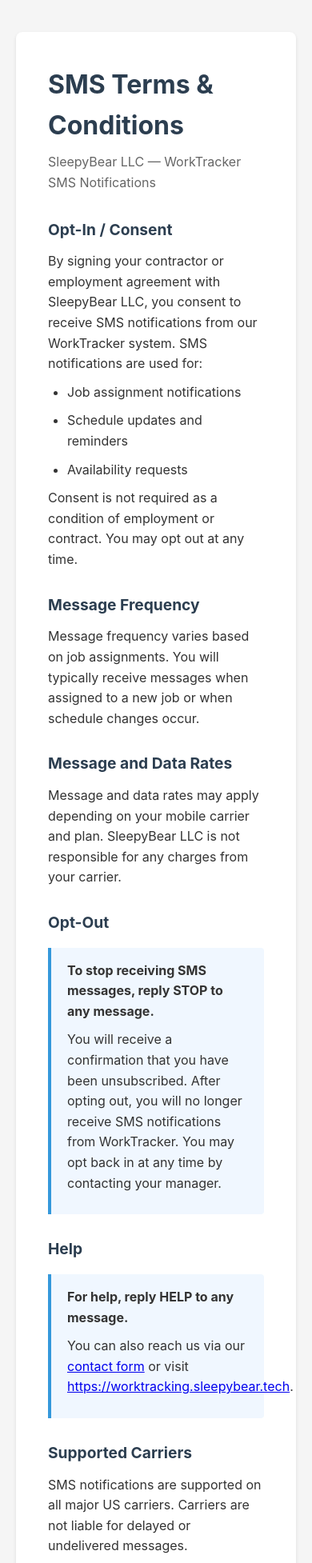
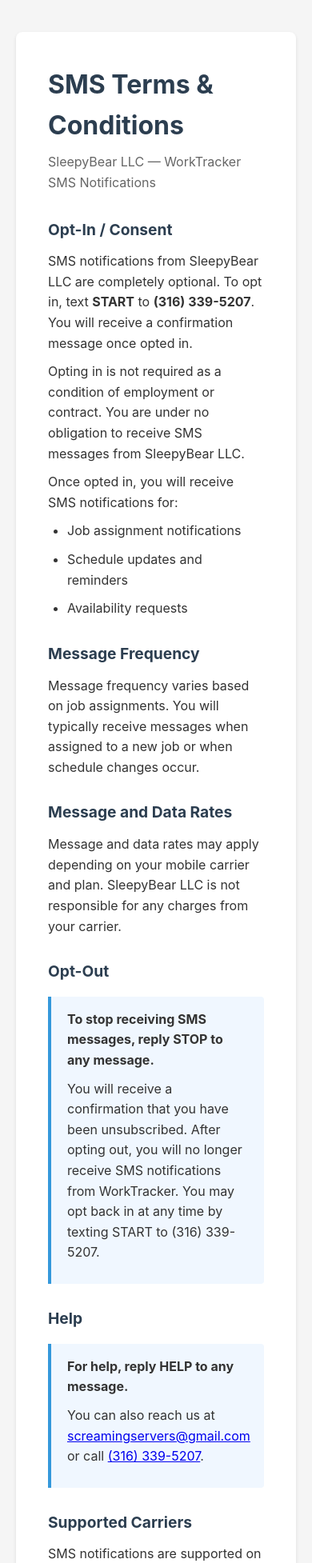
Before and after one commit to jconnellyks-commits/work-tracking-system, a Flask app: page /sms-terms in a window 390 px wide. Shown: the top 1954 px of the page at 80% size. Run offline with Flask 3, Linux system fonts and the light colour scheme; parts of the project's set-up code (start-up, migrations or seed data) failed here and were passed over.

Commit message:
fix: Update SMS terms to keyword opt-in, add real contact info
- Change opt-in from contract-based to keyword opt-in (text START)
- Fix opt-back-in to say "text START" instead of "contact manager"
- Add email and phone to Help and Contact sections
- Removes forced opt-in perception flagged by Sangoma reviewer

Co-Authored-By: Claude Opus 4.6 <noreply@anthropic.com>

```diff
--- a/app/templates/sms_terms.html
+++ b/app/templates/sms_terms.html
@@ -25,13 +25,14 @@
             <p class="subtitle">SleepyBear LLC &mdash; WorkTracker SMS Notifications</p>
 
             <h2>Opt-In / Consent</h2>
-            <p>By signing your contractor or employment agreement with SleepyBear LLC, you consent to receive SMS notifications from our WorkTracker system. SMS notifications are used for:</p>
+            <p>SMS notifications from SleepyBear LLC are completely optional. To opt in, text <strong>START</strong> to <strong>(316) 339-5207</strong>. You will receive a confirmation message once opted in.</p>
+            <p>Opting in is not required as a condition of employment or contract. You are under no obligation to receive SMS messages from SleepyBear LLC.</p>
+            <p>Once opted in, you will receive SMS notifications for:</p>
             <ul>
                 <li>Job assignment notifications</li>
                 <li>Schedule updates and reminders</li>
                 <li>Availability requests</li>
             </ul>
-            <p>Consent is not required as a condition of employment or contract. You may opt out at any time.</p>
 
             <h2>Message Frequency</h2>
             <p>Message frequency varies based on job assignments. You will typically receive messages when assigned to a new job or when schedule changes occur.</p>
@@ -42,13 +43,13 @@
             <h2>Opt-Out</h2>
             <div class="highlight">
                 <p><strong>To stop receiving SMS messages, reply STOP to any message.</strong></p>
-                <p>You will receive a confirmation that you have been unsubscribed. After opting out, you will no longer receive SMS notifications from WorkTracker. You may opt back in at any time by contacting your manager.</p>
+                <p>You will receive a confirmation that you have been unsubscribed. After opting out, you will no longer receive SMS notifications from WorkTracker. You may opt back in at any time by texting START to (316) 339-5207.</p>
             </div>
 
             <h2>Help</h2>
             <div class="highlight">
                 <p><strong>For help, reply HELP to any message.</strong></p>
-                <p>You can also reach us via our <a href="/contact">contact form</a> or visit <a href="https://worktracking.sleepybear.tech">https://worktracking.sleepybear.tech</a>.</p>
+                <p>You can also reach us at <a href="mailto:screamingservers@gmail.com">screamingservers@gmail.com</a> or call <a href="tel:3163395207">(316) 339-5207</a>.</p>
             </div>
 
             <h2>Supported Carriers</h2>
@@ -60,7 +61,8 @@
             <h2>Contact</h2>
             <p>SleepyBear LLC</p>
             <ul>
-                <li><a href="/contact">Contact Form</a></li>
+                <li>Email: <a href="mailto:screamingservers@gmail.com">screamingservers@gmail.com</a></li>
+                <li>Phone: <a href="tel:3163395207">(316) 339-5207</a></li>
                 <li>Website: <a href="https://worktracking.sleepybear.tech">https://worktracking.sleepybear.tech</a></li>
             </ul>
         </div>
```
